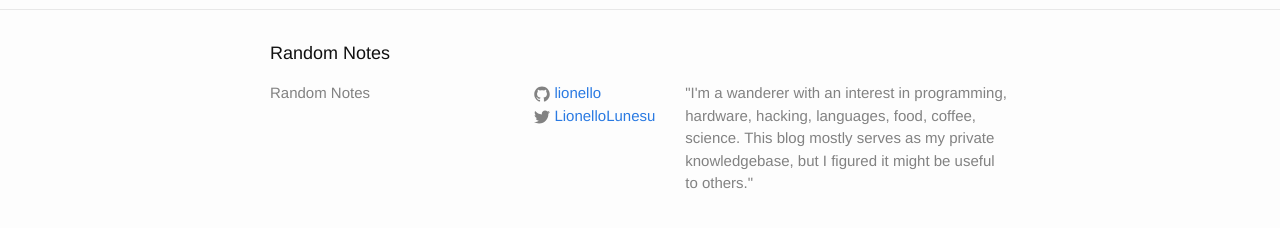
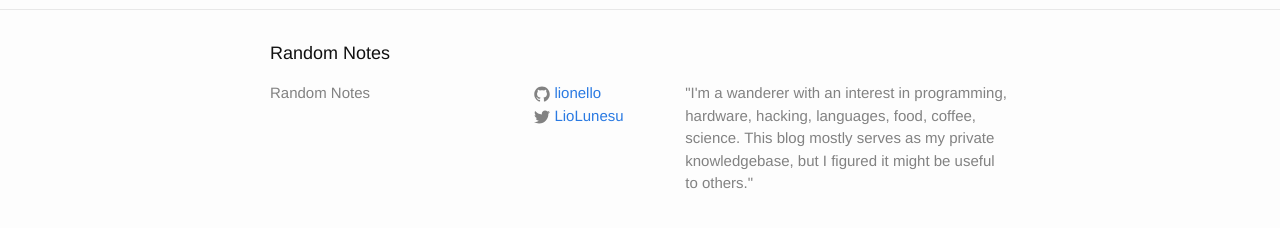
Before and after one commit to lionello/lionello.github.io, a Jekyll site: the page built from index.html, in a window 1280 px wide and 900 px high, scrolled down 12692 px. Shown: the part 645-873 px from the top of the window. Built offline with Jekyll 4.4.1, drawn with Linux system fonts in a browser that asks for light colours.

Commit message:
fix twitter handle

```diff
--- a/_config.yml
+++ b/_config.yml
@@ -6,7 +6,7 @@ description: > # this means to ignore newlines until "baseurl:"
   knowledgebase, but I figured it might be useful to others."
 baseurl: "" # the subpath of your site, e.g. /blog/
 url: "http://www.lunesu.com" # the base hostname & protocol for your site
-twitter_username: LionelloLunesu
+twitter_username: LioLunesu
 github_username:  lionello
 
 # Build settings
```
